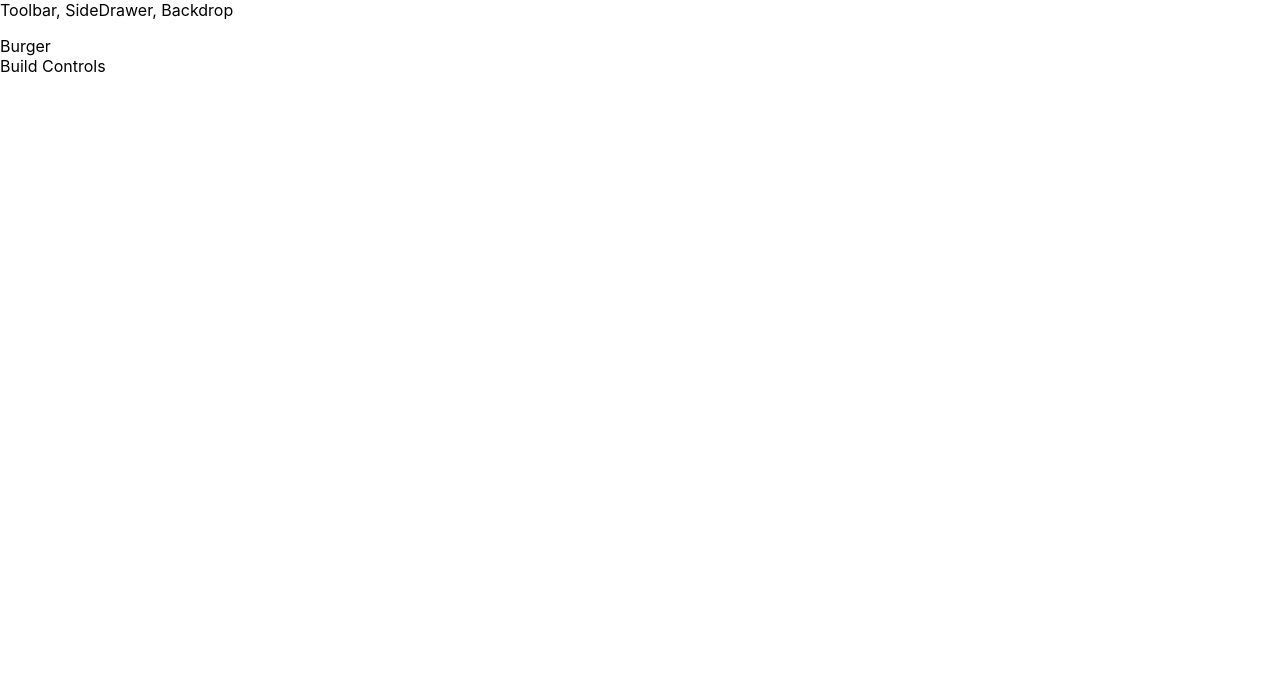
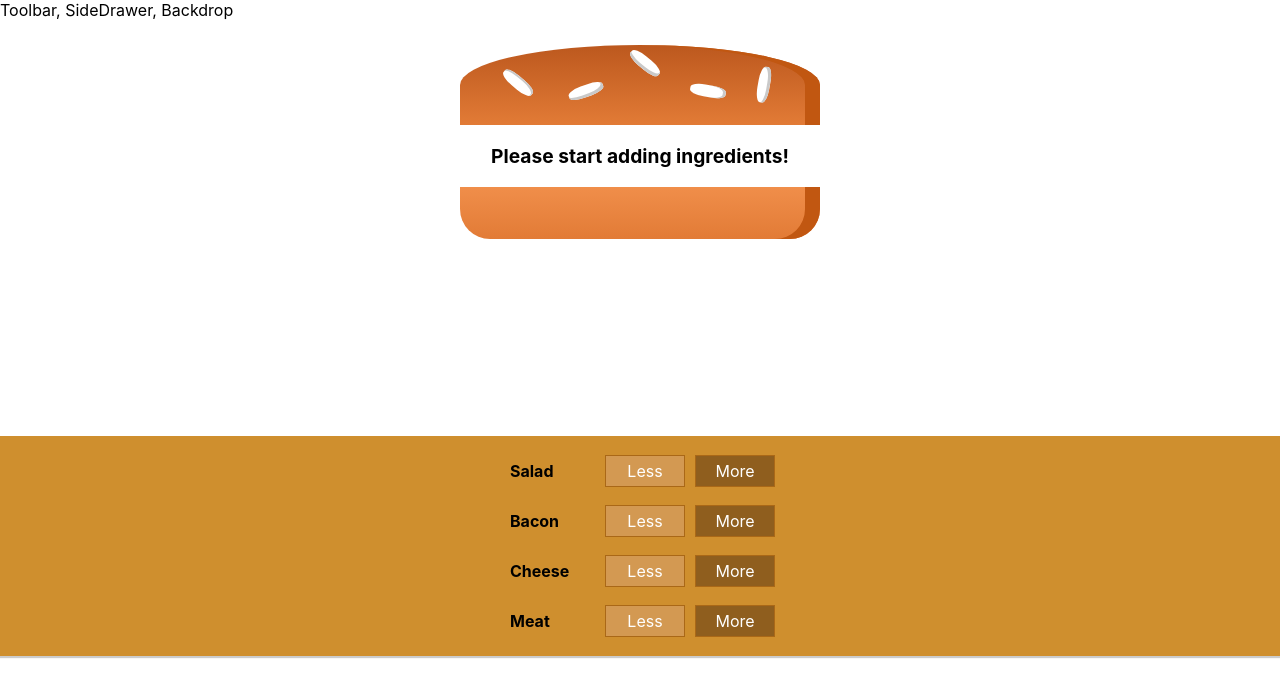
Before and after one commit to gabriellequan29/burger-app, a React (Create React App) app: page / in a window 1280 px wide. Shown: the top 696 px of the page. Built offline with nearby package versions, Linux system fonts and the light colour scheme.

Commit message:
build up burger component

```diff
--- /dev/null
+++ b/src/components/Burger/BuildControls/BuildControl/BuildControl.js
@@ -0,0 +1,13 @@
+import React from 'react';
+
+import styles from './BuildControl.module.css';
+
+const buildControl = (props) => (
+    <div className={styles.BuildControl}>
+        <div className={styles.Label}>{props.label}</div>
+        <button className={styles.Less}>Less</button>
+        <button className={styles.More}>More</button>
+    </div>
+);
+
+export default buildControl;
--- /dev/null
+++ b/src/components/Burger/BuildControls/BuildControl/BuildControl.module.css
@@ -0,0 +1,58 @@
+.BuildControl {
+  display: flex;
+  justify-content: space-between;
+  align-items: center;
+  margin: 5px 0;
+}
+
+.BuildControl button {
+  display: block;
+  font: inherit;
+  padding: 5px;
+  margin: 0 5px;
+  width: 80px;
+  border: 1px solid #aa6817;
+  cursor: pointer;
+  outline: none;
+}
+
+.BuildControl button:disabled {
+  background-color: #ac9980;
+  border: 1px solid #7e7365;
+  color: #ccc;
+  cursor: default;
+}
+
+.BuildControl button:hover:disabled {
+  background-color: #ac9980;
+  color: #ccc;
+  cursor: not-allowed;
+}
+
+.Label {
+  padding: 10px;
+  font-weight: bold;
+  width: 80px;
+}
+
+.BuildControl .Less {
+  background-color: #d39952;
+  color: white;
+}
+
+.BuildControl .More {
+  background-color: #8f5e1e;
+  color: white;
+}
+
+.BuildControl .Less:hover,
+.BuildControl .Less:active {
+  background-color: #daa972;
+  color: white;
+}
+
+.BuildControl .More:hover,
+.BuildControl .More:active {
+  background-color: #99703f;
+  color: white;
+}
--- /dev/null
+++ b/src/components/Burger/BuildControls/BuildControls.js
@@ -0,0 +1,23 @@
+import React from 'react';
+
+import styles from './BuildControls.module.css';
+import BuildControl from './BuildControl/BuildControl';
+
+
+const controls = [
+    { label: 'Salad', type: 'salad' },
+    { label: 'Bacon', type: 'bacon' },
+    { label: 'Cheese', type: 'cheese' },
+    { label: 'Meat', type: 'meat' },
+];
+
+
+const buildControls = (props) => (
+    <div className={styles.BuildControls}>
+        {controls.map(ctrl => (
+            <BuildControl key={ctrl.label} label={ctrl.label} />
+        ))}
+    </div>
+);
+
+export default buildControls;
--- /dev/null
+++ b/src/components/Burger/BuildControls/BuildControls.module.css
@@ -0,0 +1,10 @@
+.BuildControls {
+  width: 100%;
+  background-color: #cf8f2e;
+  display: flex;
+  flex-flow: column;
+  align-items: center;
+  box-shadow: 0 2px 1px #ccc;
+  margin: auto;
+  padding: 10px 0;
+}
--- a/src/components/Burger/Burger.js
+++ b/src/components/Burger/Burger.js
@@ -0,0 +1,29 @@
+import React from "react";
+
+import styles from './Burger.module.css';
+import BurgerIngredient from './BurgerIngredients/BurgerIngredient';
+
+const burger = (props) => {
+    let transformedIngredients = Object.keys(props.ingredients)
+        .map(igKey => {
+            return [...Array(props.ingredients[igKey])].map((_, i) => {
+                return <BurgerIngredient key={igKey + i} type={igKey} />;
+            });
+        })
+        .reduce((arr, el) => {
+            return arr.concat(el)
+        }, []);
+    if (transformedIngredients.length === 0)  {
+        transformedIngredients = <p>Please start adding ingredients!</p>
+    }
+    return (
+        <div className={styles.Burger}>
+            <BurgerIngredient type="bread-top" />
+            {transformedIngredients}
+            <BurgerIngredient type="bread-bottom" />
+        </div>
+    );
+
+};
+
+export default burger;
--- /dev/null
+++ b/src/components/Burger/Burger.module.css
@@ -0,0 +1,30 @@
+.Burger {
+  width: 100%;
+  margin: auto;
+  height: 250px;
+  overflow: scroll;
+  text-align: center;
+  font-weight: bold;
+  font-size: 1.2rem;
+}
+
+@media (min-width: 1000px) and (min-height: 700px) {
+  .Burger {
+    width: 700px;
+    height: 600px;
+  }
+}
+
+@media (min-width: 500px) and (min-height: 400px) {
+  .Burger {
+    width: 350px;
+    height: 300px;
+  }
+}
+
+@media (min-width: 500px) and (min-height: 401px) {
+  .Burger {
+    width: 450px;
+    height: 400px;
+  }
+}
--- a/src/components/Burger/BurgerIngredients/BurgerIngredient.js
+++ b/src/components/Burger/BurgerIngredients/BurgerIngredient.js
@@ -0,0 +1,47 @@
+import React, { Component } from 'react';
+import PropTypes from 'prop-types';
+
+import styles from './BurgerIngredient.module.css'
+
+class BurgerIngredient extends Component {
+    render () {
+        let ingredient = null;
+
+        switch (this.props.type) {
+            case ('bread-bottom'):
+                ingredient = <div className={styles.BreadBottom}></div>;
+                break;
+            case ('bread-top'):
+                ingredient = (
+                    <div className={styles.BreadTop}>
+                        <div className={styles.Seeds1}></div>
+                        <div className={styles.Seeds2}></div>
+                    </div>
+                );
+                break;
+            case ('meat'):
+                ingredient = <div className={styles.Meat}></div>;
+                break;
+            case ('cheese'):
+                ingredient = <div className={styles.Cheese}></div>;
+                break;
+            case ('bacon'):
+                ingredient = <div className={styles.Bacon}></div>;
+                break;
+            case ('salad'):
+                ingredient = <div className={styles.Salad}></div>;
+                break;
+            default:
+                ingredient = null;
+        }
+
+        return ingredient;
+    }
+}
+
+BurgerIngredient.propTypes = {
+    type: PropTypes.string.isRequired
+};
+
+
+export default BurgerIngredient;
--- a/src/containers/BurgerBuilder/BurgerBuilder.js
+++ b/src/containers/BurgerBuilder/BurgerBuilder.js
@@ -1,13 +1,23 @@
 import React, { Component } from 'react';
 
 import Aux from '../../HOC/Auxilliary';
+import Burger from '../../components/Burger/Burger';
+import BuildControls from '../../components/Burger/BuildControls/BuildControls';
 
 class BurgerBuilder extends  Component {
+    state = {
+        ingredients: {
+            salad: 0,
+            bacon: 0,
+            cheese: 0,
+            meat: 0
+        }
+    }
     render () {
         return (
             <Aux>
-                <div>Burger</div>
-                <div>Build Controls</div>
+                <Burger ingredients={this.state.ingredients}/>
+                <BuildControls/>
             </Aux>
         );
     }
```
